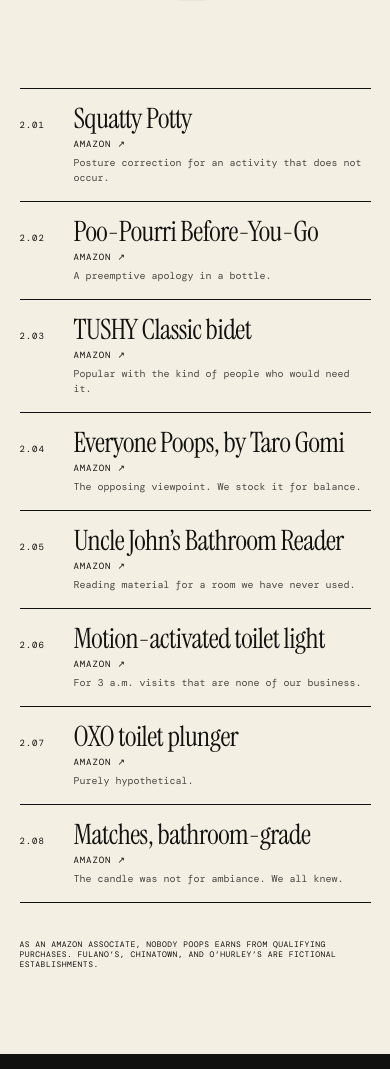
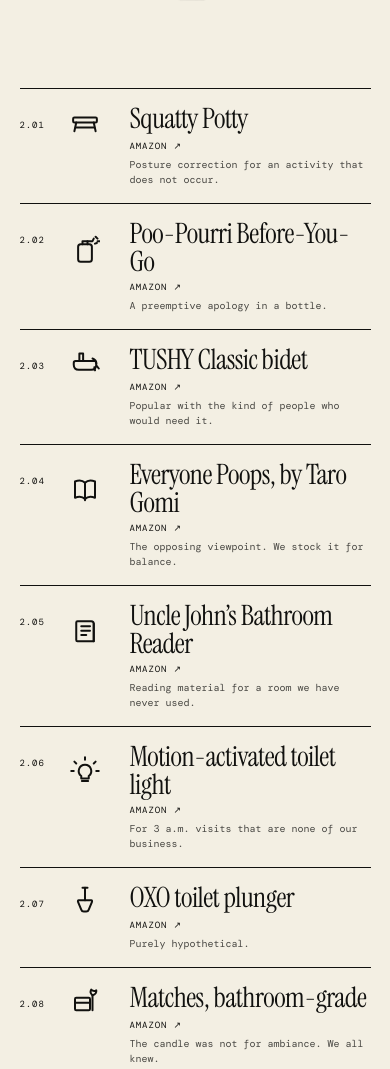
Before and after one commit to pajetski/nobodypoops, a plain HTML site: page index.html in a window 390 px wide. Shown: the part 3930-4999 px from the top of the page. Drawn offline with nearby package versions, Linux system fonts and the light colour scheme.

Commit message:
Add files via upload

```diff
--- a/index.html
+++ b/index.html
@@ -16,6 +16,26 @@
     <link rel="stylesheet" href="styles.css" />
   </head>
   <body>
+    <svg class="icon-sprite" aria-hidden="true" focusable="false"><defs>
+<symbol id="ic-stool" viewBox="0 0 48 48" fill="none" stroke="#11110f" stroke-width="3.2" stroke-linecap="round" stroke-linejoin="round"><path d="M7 20 h34 q2 0 2 2 v4 q0 2-2 2 h-34 q-2 0-2-2 v-4 q0-2 2-2 z"/>
+   <path d="M10 28 l-3 14 M38 28 l3 14"/><path d="M9 36 h30"/></symbol>
+<symbol id="ic-spray" viewBox="0 0 48 48" fill="none" stroke="#11110f" stroke-width="3.2" stroke-linecap="round" stroke-linejoin="round"><path d="M17 18 h14 q4 0 4 4 v20 q0 4-4 4 h-14 q-4 0-4-4 v-20 q0-4 4-4 z"/>
+   <path d="M20 18 v-5 h8 v5"/><path d="M28 13 h8 l2-4"/>
+   <path d="M41 6 l3 3 M44 13 h4 M40 17 l3-1"/></symbol>
+<symbol id="ic-bidet" viewBox="0 0 48 48" fill="none" stroke="#11110f" stroke-width="3.2" stroke-linecap="round" stroke-linejoin="round"><path d="M9 24 h30 q3 0 3 3 v3 q0 8-8 8 h-20 q-8 0-8-8 v-3 q0-3 3-3 z"/>
+   <path d="M15 24 v-12 h6 v12"/>
+   <path d="M36 20 q6 2 6 8"/><path d="M39 34 l1 5 M43 32 l3 4"/></symbol>
+<symbol id="ic-book" viewBox="0 0 48 48" fill="none" stroke="#11110f" stroke-width="3.2" stroke-linecap="round" stroke-linejoin="round"><path d="M8 12 q10-4 16 2 q6-6 16-2 v26 q-10-4-16 2 q-6-6-16-2 z"/><path d="M24 14 v28"/></symbol>
+<symbol id="ic-reader" viewBox="0 0 48 48" fill="none" stroke="#11110f" stroke-width="3.2" stroke-linecap="round" stroke-linejoin="round"><path d="M12 10 h22 q4 0 4 4 v28 h-26 q-2 0-2-2 v-28 q0-2 2-2 z"/>
+   <path d="M18 18 h14 M18 25 h14 M18 32 h8"/><path d="M38 14 v28"/></symbol>
+<symbol id="ic-light" viewBox="0 0 48 48" fill="none" stroke="#11110f" stroke-width="3.2" stroke-linecap="round" stroke-linejoin="round"><path d="M24 14 a10 10 0 0 1 6 18 v4 h-12 v-4 a10 10 0 0 1 6-18 z"/>
+   <path d="M19 40 h10"/><path d="M24 6 v-4 M38 12 l3-3 M10 12 l-3-3 M42 24 h4 M2 24 h4"/></symbol>
+<symbol id="ic-plunger" viewBox="0 0 48 48" fill="none" stroke="#11110f" stroke-width="3.2" stroke-linecap="round" stroke-linejoin="round"><path d="M24 6 v20"/><path d="M14 26 h20 q2 0 1 3 l-5 12 q-1 3-4 3 h-4 q-3 0-4-3 l-5-12 q-1-3 1-3 z"/>
+   <path d="M20 6 h8"/></symbol>
+<symbol id="ic-matches" viewBox="0 0 48 48" fill="none" stroke="#11110f" stroke-width="3.2" stroke-linecap="round" stroke-linejoin="round"><path d="M10 22 h20 q2 0 2 2 v16 q0 2-2 2 h-20 q-2 0-2-2 v-16 q0-2 2-2 z"/>
+   <path d="M8 30 h24"/><path d="M36 42 v-24"/>
+   <path d="M36 18 q-5-4-2-9 q4 4 8 1 q1 6-6 8 z"/></symbol>
+</defs></svg>
     <div class="noise" aria-hidden="true"></div>
     <div class="progress" aria-hidden="true"><span></span></div>
 
--- a/script.js
+++ b/script.js
@@ -97,25 +97,27 @@
     ohurleys:  { price: 34, checkout: 'https://buy.stripe.com/28EdR9gdWbae2g2aSn8k802' }
   },
   shelf: [
-    ['Squatty Potty', 'Posture correction for an activity that does not occur.', 'squatty potty toilet stool'],
-    ['Poo-Pourri Before-You-Go', 'A preemptive apology in a bottle.', 'poo-pourri before you go spray'],
-    ['TUSHY Classic bidet', 'Popular with the kind of people who would need it.', 'tushy classic bidet attachment'],
-    ['Everyone Poops, by Taro Gomi', 'The opposing viewpoint. We stock it for balance.', 'everyone poops taro gomi'],
-    ['Uncle John’s Bathroom Reader', 'Reading material for a room we have never used.', 'uncle johns bathroom reader'],
-    ['Motion-activated toilet light', 'For 3 a.m. visits that are none of our business.', 'motion activated toilet night light'],
-    ['OXO toilet plunger', 'Purely hypothetical.', 'oxo good grips toilet plunger'],
-    ['Matches, bathroom-grade', 'The candle was not for ambiance. We all knew.', 'bathroom matches odor']
+    ['Squatty Potty', 'Posture correction for an activity that does not occur.', 'squatty potty toilet stool', 'ic-stool'],
+    ['Poo-Pourri Before-You-Go', 'A preemptive apology in a bottle.', 'poo-pourri before you go spray', 'ic-spray'],
+    ['TUSHY Classic bidet', 'Popular with the kind of people who would need it.', 'tushy classic bidet attachment', 'ic-bidet'],
+    ['Everyone Poops, by Taro Gomi', 'The opposing viewpoint. We stock it for balance.', 'everyone poops taro gomi', 'ic-book'],
+    ['Uncle John\u2019s Bathroom Reader', 'Reading material for a room we have never used.', 'uncle johns bathroom reader', 'ic-reader'],
+    ['Motion-activated toilet light', 'For 3 a.m. visits that are none of our business.', 'motion activated toilet night light', 'ic-light'],
+    ['OXO toilet plunger', 'Purely hypothetical.', 'oxo good grips toilet plunger', 'ic-plunger'],
+    ['Matches, bathroom-grade', 'The candle was not for ambiance. We all knew.', 'bathroom matches odor', 'ic-matches']
   ]
 };
 
 const shelfEl = document.querySelector('#shelf');
-SHOP.shelf.forEach(([name, why, query], i) => {
+SHOP.shelf.forEach(([name, why, query, icon], i) => {
   const li = document.createElement('li');
   const a = document.createElement('a');
   a.href = `https://www.amazon.com/s?k=${encodeURIComponent(query)}&tag=${encodeURIComponent(SHOP.amazonTag)}`;
   a.target = '_blank';
   a.rel = 'sponsored nofollow noopener';
-  a.innerHTML = `<span class="no">2.${String(i + 1).padStart(2, '0')}</span><span class="name"></span><span class="go">Amazon ↗</span><span class="why"></span>`;
+  a.innerHTML = `<span class="no">2.${String(i + 1).padStart(2, '0')}</span>`
+    + `<span class="ic"><svg viewBox="0 0 48 48" aria-hidden="true" focusable="false"><use href="#${icon}"></use></svg></span>`
+    + `<span class="name"></span><span class="go">Amazon \u2197</span><span class="why"></span>`;
   a.querySelector('.name').textContent = name;
   a.querySelector('.why').textContent = why;
   li.appendChild(a);
--- a/styles.css
+++ b/styles.css
@@ -216,13 +216,18 @@
 .shelf-head > p:last-child { max-width: 360px; margin: 24px 0 0; font-size: 11px; line-height: 1.7; }
 .shelf { list-style: none; margin: 0; padding: 0; border-top: 1px solid var(--ink); }
 .shelf li { border-bottom: 1px solid var(--ink); }
-.shelf a { display: grid; grid-template-columns: 54px 1fr auto; gap: 5px 20px; align-items: baseline; padding: 16px 0; text-decoration: none; transition: background .2s, padding .25s; }
+.shelf a { display: grid; grid-template-columns: 48px 52px 1fr auto; gap: 5px 20px; align-items: baseline; padding: 16px 0; text-decoration: none; transition: background .2s, padding .25s; }
 .shelf .no { font-size: 9px; letter-spacing: .1em; }
 .shelf .name { font: 400 clamp(28px, 2.6vw, 38px)/1 var(--serif); letter-spacing: -.02em; }
-.shelf .why { grid-column: 2; font-size: 10px; line-height: 1.5; opacity: .75; }
+.shelf .why { grid-column: 3; font-size: 10px; line-height: 1.5; opacity: .75; }
 .shelf .go { font-size: 9px; text-transform: uppercase; letter-spacing: .1em; white-space: nowrap; }
 .shelf a:hover { background: var(--lime); padding-inline: 14px; }
 .shelf a:hover .name { font-style: italic; }
+.icon-sprite { position: absolute; width: 0; height: 0; overflow: hidden; }
+.shelf .ic { align-self: center; }
+.shelf .ic svg { display: block; width: 38px; height: 38px; }
+.shelf a:hover .ic svg { transform: rotate(-6deg); }
+.shelf .ic svg { transition: transform .25s; }
 .shop-fine { margin: 36px 0 0; font-size: 8px; text-transform: uppercase; letter-spacing: .06em; }
 .shop-toast { position: fixed; left: 50%; bottom: 28px; z-index: 150; margin: 0; transform: translate(-50%, 20px); opacity: 0; pointer-events: none; background: var(--ink); color: var(--paper); padding: 14px 22px; border-radius: 999px; font-size: 11px; max-width: calc(100% - 32px); text-align: center; transition: opacity .25s, transform .25s; }
 .shop-toast.show { opacity: 1; transform: translate(-50%, 0); }
@@ -235,8 +240,10 @@
   .shelf-wrap { grid-template-columns: 1fr; gap: 32px; margin-top: 52px; }
   .shelf-head { position: static; }
   .shelf-head h3 { font-size: 18vw; }
-  .shelf a { grid-template-columns: 34px 1fr; }
-  .shelf .go { grid-column: 2; }
+  .shelf a { grid-template-columns: 30px 40px 1fr; }
+  .shelf .ic svg { width: 30px; height: 30px; }
+  .shelf .go { grid-column: 3; }
+  .shelf .why { grid-column: 3; }
 }
 
 /* ---------- 06 The intervention ---------- */
```
